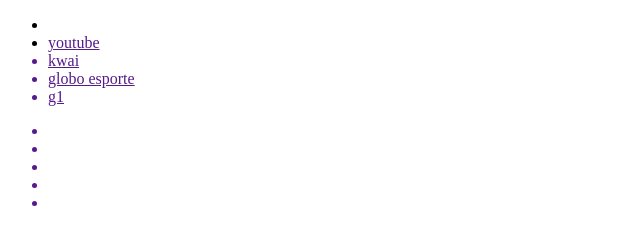
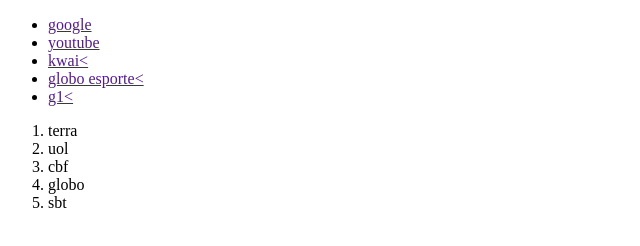
Before and after one commit to juhxz18/matematica2_2b_2025, a plain HTML site: page link.html in a window 1280 px wide. Shown: the whole page, without its empty margins (0-640 px from the left). Drawn offline with Linux system fonts and the light colour scheme.

Commit message:
Update link.html

```diff
--- a/link.html
+++ b/link.html
@@ -8,20 +8,19 @@
         </script>
     </head>
     <body>
-      <ul>
-        <li><a href=""google</li>
-        <li>youtube</li>
-        <li>kwai</li>
-        <li>globo esporte</li>
-        <li>g1</li>
-      </ul>
-      <ul>
-        <li></li>
-        <li></li>
-        <li></li>
-        <li></li>
-        <li></li>
-      </ul>
-
+        <ul>
+            <li><a href="">google</a></li>
+            <li><a href="">youtube</a></li>
+            <li><a href="">kwai<</a></li>
+            <li><a href="">globo esporte<</a></li>
+            <li><a href="">g1<</a></li>
+        </ul>
+        <ol>
+            <li>terra</li>
+            <li>uol</li>
+            <li>cbf</li>
+            <li>globo</li>
+            <li>sbt</li>
+        </ol>
     </body>
 </html>
```
